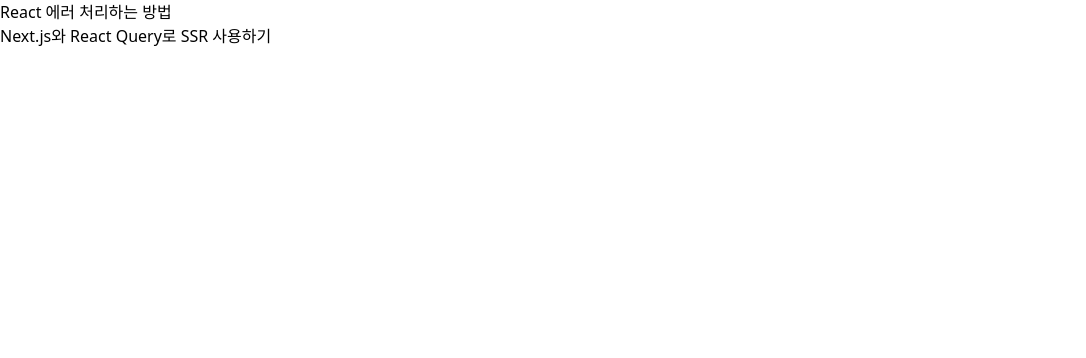
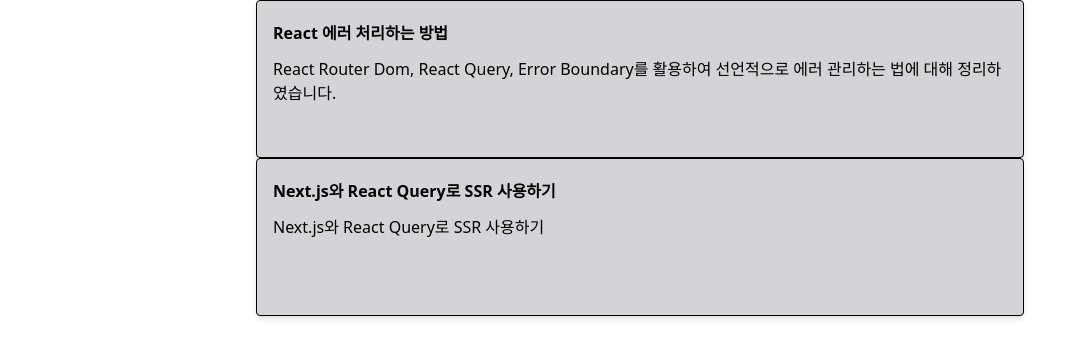
Before and after one commit to sangyun-hwang/sangyun-hwang.github.io, a Next.js app: page / in a window 1280 px wide. Shown: the top 358 px of the page, without its empty margins (0-1086 px from the left). Built offline with nearby package versions, Linux system fonts and the light colour scheme.

Commit message:
[fix] post-page 수정

```diff
--- a/src/page/posts.tsx
+++ b/src/page/posts.tsx
@@ -1,4 +1,6 @@
 import type { PostWithFrontmatterType } from "@/entities/post/model/post.type";
+import { PostCard } from "@/entities/post/ui/post/post-card";
+import { cn } from "@/shared/utils/cn";
 
 type PostPageProps = {
   posts: PostWithFrontmatterType[];
@@ -6,10 +8,10 @@
 
 const PostPage = ({ posts }: PostPageProps) => {
   return (
-    <main>
-      <ul>
+    <main className={cn("md:max-w-3xl md:mx-auto")}>
+      <ul className={cn("list-none p-0")}>
         {posts.map((post) => (
-          <li key={post.title}>{post.title}</li>
+          <PostCard key={post.title} post={post} />
         ))}
       </ul>
     </main>
```
